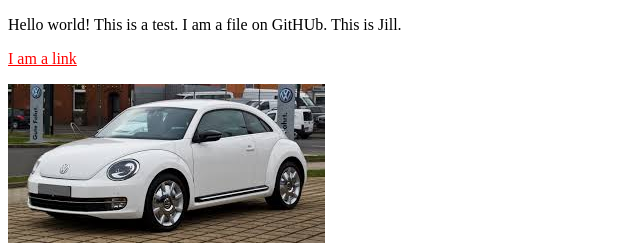
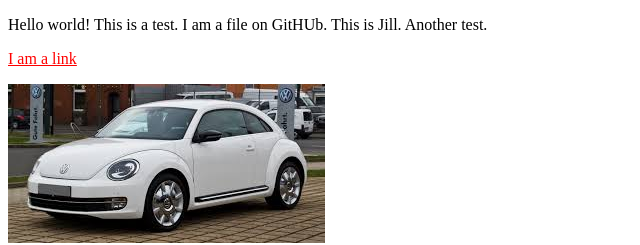
Before and after one commit to jmoraca/IMM130-Spring2018-JillsProject, a plain HTML site: page index.html in a window 1280 px wide. Shown: the full height of the page, 0-640 px from the left. Drawn offline with Linux system fonts and the light colour scheme.

Commit message:
changed text

```diff
--- a/index.html
+++ b/index.html
@@ -9,7 +9,7 @@
         <link rel="stylesheet" href="styles/mystyles4websitedemo.css">
     </head>
     <body>
-    <p>Hello world! This is a test. I am a file on GitHUb. This is Jill.</p>
+    <p>Hello world! This is a test. I am a file on GitHUb. This is Jill. Another test.</p>
         <a href="#">I am a link</a>
         <p><img src="images/VW-white.jpg"></p>
 
```
